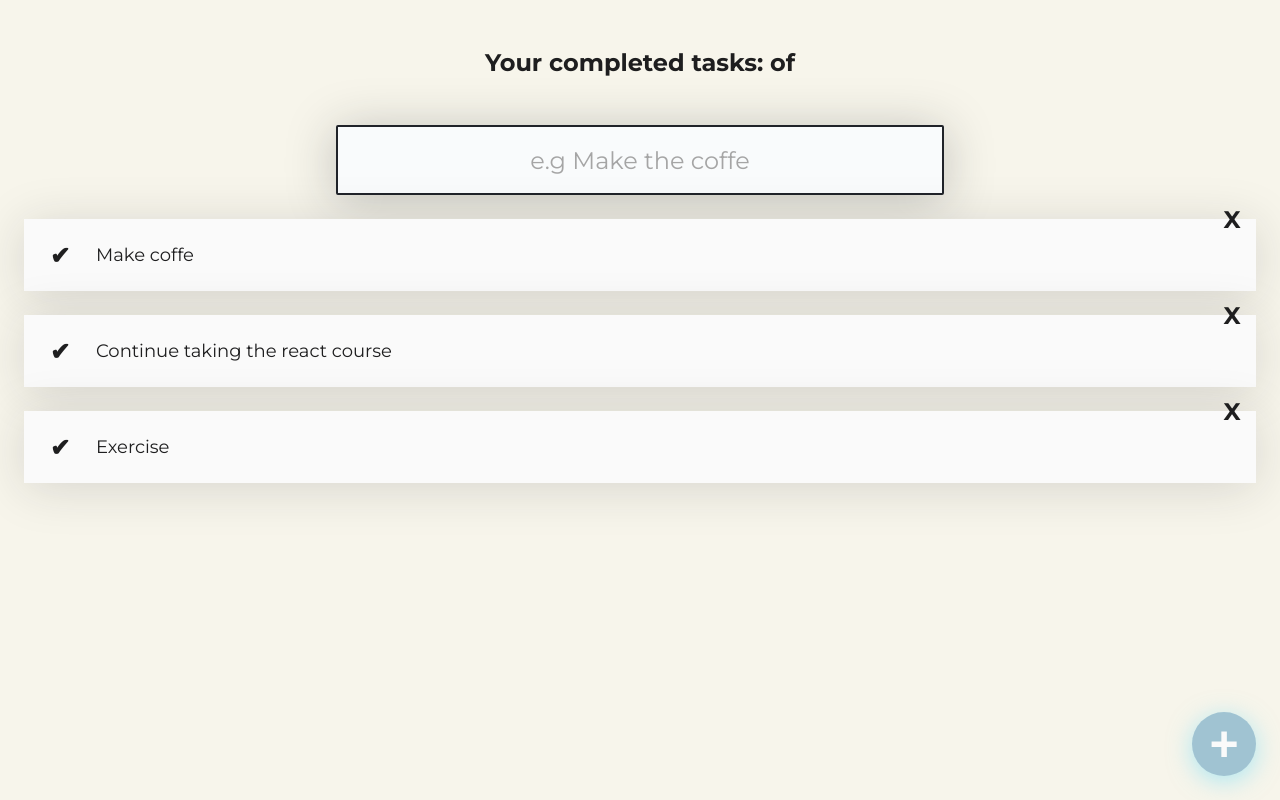
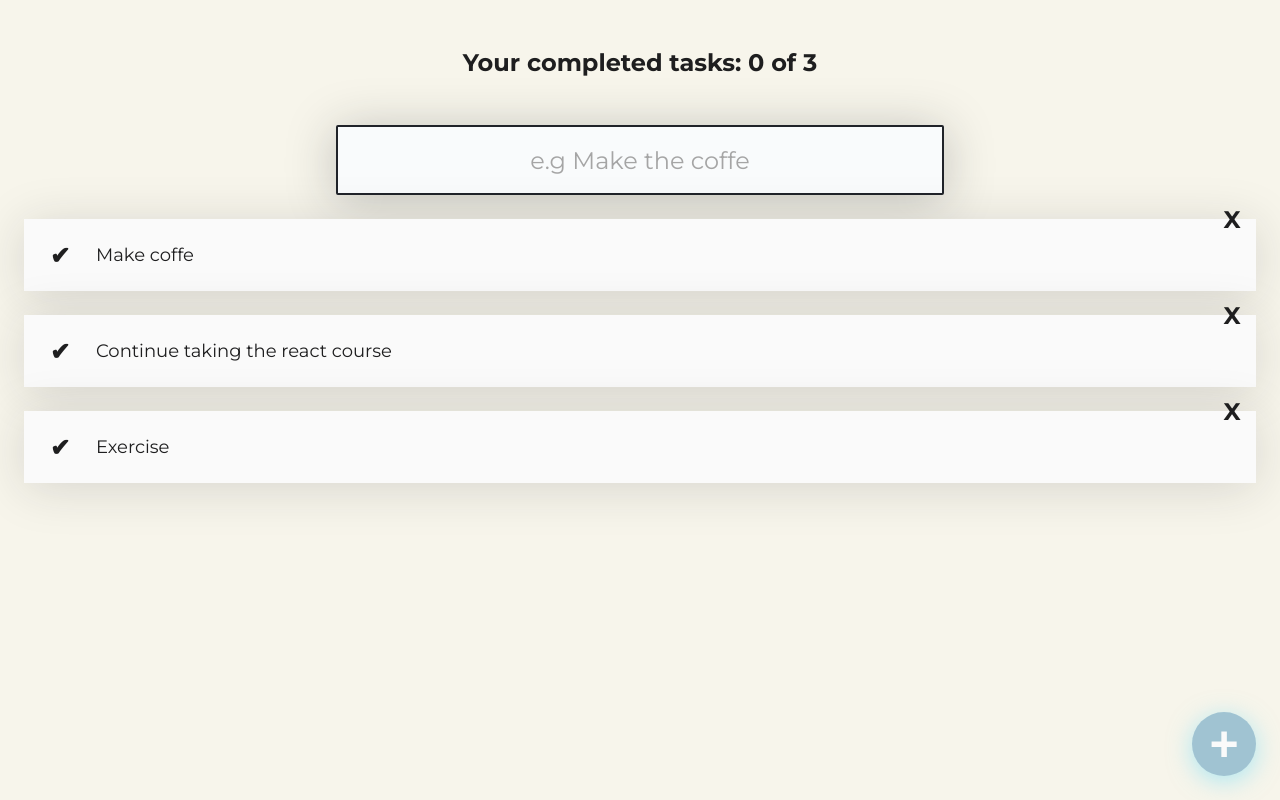
Before and after one commit to jcruzbravo/introduction-react-js, a React (Create React App) app: page / in a window 1280 px wide. Built offline with nearby package versions, Linux system fonts and the light colour scheme.

Commit message:
Connect the components and send the information

```diff
--- a/src/App.js
+++ b/src/App.js
@@ -6,20 +6,45 @@
 import { CreateTodoButton } from "./CreateTodoButton";
 //import './App.css';
 
-const todos = [
+const defaultTodos = [
   { text: "Make coffe", completed: false },
   { text: "Continue taking the react course", completed: false },
   { text: "Exercise", completed: false },
 ];
 
 function App() {
+
+  const [todos, setTodos] = React.useState(defaultTodos);
+  const [searchValue, setSearchValue] = React.useState('');
+
+  const completedTodos = todos.filter(todo => !!todo.completed).length;
+  const totalTodos = todos.length;
+
+  let searchedTodos = [];
+
+  if(!searchValue.length >= 1 ){
+    searchedTodos = todos;
+  } else {
+    searchedTodos = todos.filter(todo => {
+      const todoText = todo.text.toLowerCase();
+      const searchText = searchValue.toLowerCase();
+      return todoText.includes(searchText);
+    })
+  }
+
   return (
     <React.Fragment>
-      <TodoCounter />
-      <TodoSearch />
+      <TodoCounter
+        total={totalTodos}
+        completed={completedTodos}
+      />
+      <TodoSearch
+        searchValue={searchValue}
+        setSearchValue={setSearchValue}
+      />
 
       <TodoList>
-        {todos.map((todo) => (
+        {searchedTodos.map((todo) => (
           <TodoItem
             key={todo.text}
             text={todo.text}
```
